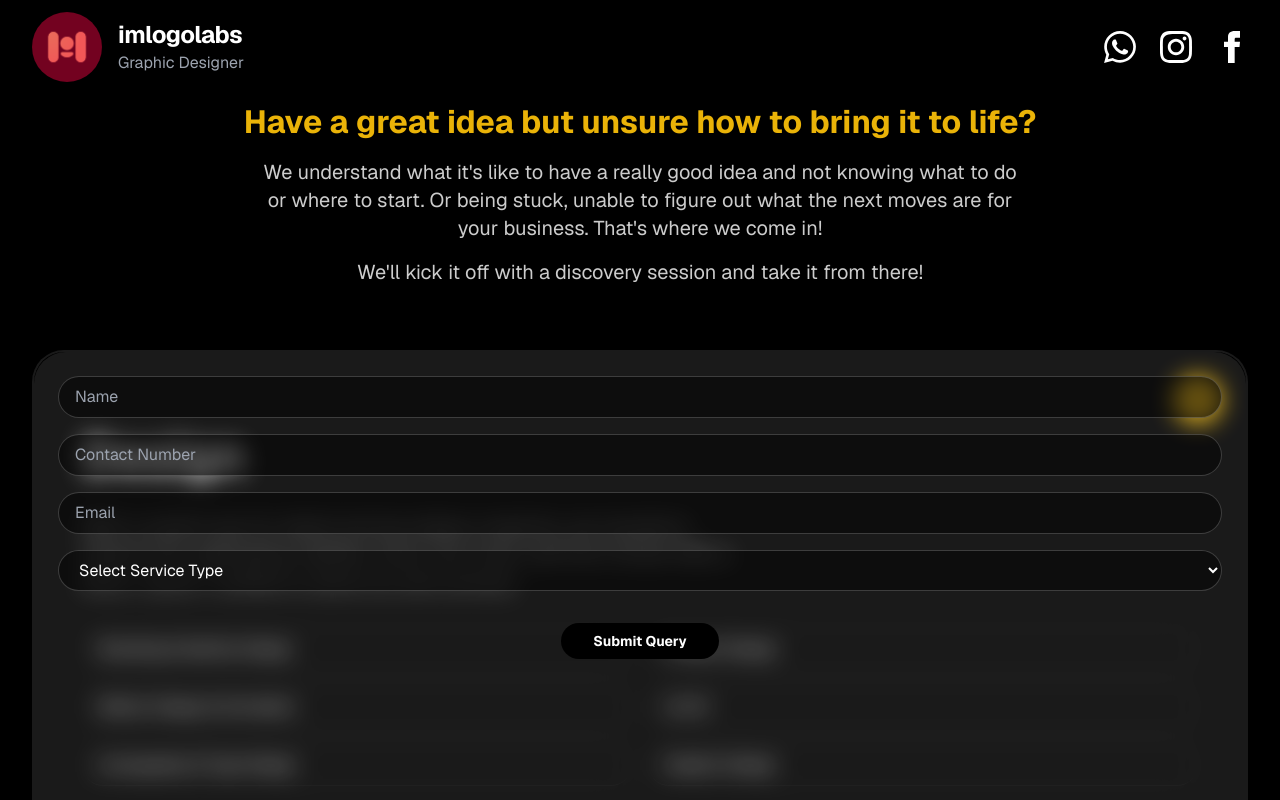
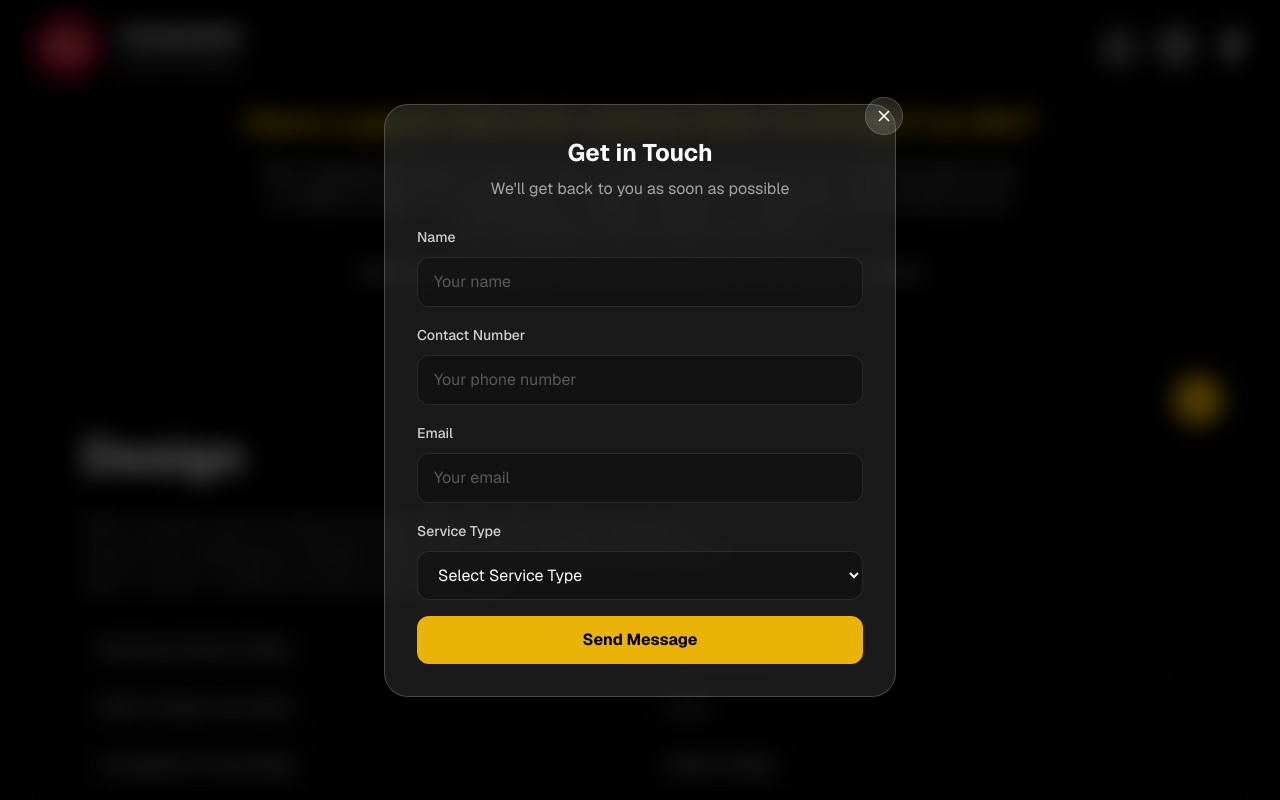
Before and after one commit to TinyFlaaticals/Imlogolabs, a Next.js app: page / in a window 1280 px wide. Both pictures are taken after a click on the button 1198 px from the left and 1346 px from the top of the page. Shown: the part 946-1746 px from the top of the page. Built offline with nearby package versions, Linux system fonts and the light colour scheme.

Commit message:
feat: enhance query form with WhatsApp integration and modern UI design
- Add WhatsApp message integration for form submissions
- Implement glassmorphic modal design
- Add form validation and improved UX
- Enhance form styling with animations and transitions

```diff
--- a/app/page.tsx
+++ b/app/page.tsx
@@ -335,7 +335,29 @@ const ServiceCard = ({ title, description, items }: ServiceCardProps) => {
 
   const handleSubmit = (e: React.FormEvent) => {
     e.preventDefault();
-    console.log(formData);
+
+    // Format the message for WhatsApp
+    const message = `
+*New Query from Website*
+Name: ${formData.name}
+Contact: ${formData.contactNumber}
+Email: ${formData.email}
+Service: ${formData.serviceType}
+    `.trim();
+
+    // Create WhatsApp URL (replace with your actual phone number)
+    const whatsappUrl = `https://wa.me/+9607692107?text=${encodeURIComponent(message)}`;
+
+    // Open WhatsApp in a new tab
+    window.open(whatsappUrl, '_blank');
+
+    // Reset form and close it
+    setFormData({
+      name: '',
+      contactNumber: '',
+      email: '',
+      serviceType: ''
+    });
     setIsFormOpen(false);
   };
 
@@ -380,56 +402,110 @@ const ServiceCard = ({ title, description, items }: ServiceCardProps) => {
       <AnimatePresence>
         {isFormOpen && (
           <motion.div
+            initial={{ opacity: 0, backdropFilter: "blur(0px)" }}
+            animate={{ opacity: 1, backdropFilter: "blur(12px)" }}
+            exit={{ opacity: 0, backdropFilter: "blur(0px)" }}
+            className="fixed inset-0 z-50 flex items-center justify-center px-4 sm:px-0"
+          >
+            {/* Backdrop */}
+            <motion.div
+              className="absolute inset-0 bg-black/60"
               initial={{ opacity: 0 }}
               animate={{ opacity: 1 }}
               exit={{ opacity: 0 }}
-            className="absolute inset-0 bg-white/10 backdrop-blur-md rounded-[16px] sm:rounded-[32px] p-4 sm:p-6"
+              onClick={() => setIsFormOpen(false)}
+            />
+
+            {/* Form Container */}
+            <motion.div
+              initial={{ scale: 0.9, opacity: 0 }}
+              animate={{ scale: 1, opacity: 1 }}
+              exit={{ scale: 0.9, opacity: 0 }}
+              className="relative bg-white/10 backdrop-blur-xl rounded-3xl p-6 sm:p-8 w-full max-w-lg border border-white/20 shadow-2xl"
             >
-            <form onSubmit={handleSubmit} className="space-y-3 sm:space-y-4">
+              {/* Close Button */}
+              <motion.button
+                className="absolute -top-2 -right-2 p-2 bg-white/10 backdrop-blur-md rounded-full border border-white/20 text-white hover:bg-white/20 transition-colors"
+                whileHover={{ scale: 1.05 }}
+                whileTap={{ scale: 0.95 }}
+                onClick={() => setIsFormOpen(false)}
+              >
+                <svg width="20" height="20" viewBox="0 0 24 24" fill="none" stroke="currentColor" strokeWidth="2">
+                  <path d="M18 6L6 18M6 6l12 12" />
+                </svg>
+              </motion.button>
+
+              {/* Form Header */}
+              <div className="text-center mb-6">
+                <h3 className="text-2xl font-bold text-white mb-2">Get in Touch</h3>
+                <p className="text-white/60">We'll get back to you as soon as possible</p>
+              </div>
+
+              {/* Form */}
+              <form onSubmit={handleSubmit} className="space-y-4">
+                <div className="space-y-2">
+                  <label className="text-white/80 text-sm font-medium">Name</label>
                   <input
                     type="text"
-                placeholder="Name"
-                className="w-full px-3 sm:px-4 py-2 bg-black/50 rounded-full border border-white/20 text-white text-sm sm:text-base"
+                    required
+                    placeholder="Your name"
+                    className="w-full px-4 py-3 bg-black/30 rounded-xl border border-white/10 text-white placeholder-white/30 focus:border-yellow-500/50 focus:ring-2 focus:ring-yellow-500/20 transition-all"
                     value={formData.name}
                     onChange={(e) => setFormData({ ...formData, name: e.target.value })}
                   />
+                </div>
+
+                <div className="space-y-2">
+                  <label className="text-white/80 text-sm font-medium">Contact Number</label>
                   <input
                     type="tel"
-                placeholder="Contact Number"
-                className="w-full px-3 sm:px-4 py-2 bg-black/50 rounded-full border border-white/20 text-white text-sm sm:text-base"
+                    required
+                    placeholder="Your phone number"
+                    className="w-full px-4 py-3 bg-black/30 rounded-xl border border-white/10 text-white placeholder-white/30 focus:border-yellow-500/50 focus:ring-2 focus:ring-yellow-500/20 transition-all"
                     value={formData.contactNumber}
                     onChange={(e) => setFormData({ ...formData, contactNumber: e.target.value })}
                   />
+                </div>
+
+                <div className="space-y-2">
+                  <label className="text-white/80 text-sm font-medium">Email</label>
                   <input
                     type="email"
-                placeholder="Email"
-                className="w-full px-3 sm:px-4 py-2 bg-black/50 rounded-full border border-white/20 text-white text-sm sm:text-base"
+                    required
+                    placeholder="Your email"
+                    className="w-full px-4 py-3 bg-black/30 rounded-xl border border-white/10 text-white placeholder-white/30 focus:border-yellow-500/50 focus:ring-2 focus:ring-yellow-500/20 transition-all"
                     value={formData.email}
                     onChange={(e) => setFormData({ ...formData, email: e.target.value })}
                   />
+                </div>
+
+                <div className="space-y-2">
+                  <label className="text-white/80 text-sm font-medium">Service Type</label>
                   <select
-                className="w-full px-3 sm:px-4 py-2 bg-black/50 rounded-full border border-white/20 text-white text-sm sm:text-base"
+                    required
+                    className="w-full px-4 py-3 bg-black/30 rounded-xl border border-white/10 text-white focus:border-yellow-500/50 focus:ring-2 focus:ring-yellow-500/20 transition-all"
                     value={formData.serviceType}
                     onChange={(e) => setFormData({ ...formData, serviceType: e.target.value })}
                   >
-                <option value="">Select Service Type</option>
+                    <option value="" className="bg-black">Select Service Type</option>
                     {items.map((service, idx) => (
-                  <option key={idx} value={service}>
+                      <option key={idx} value={service} className="bg-black">
                         {service}
                       </option>
                     ))}
                   </select>
-              <div className="flex justify-center pt-4">
+                </div>
+
                 <motion.button
                   type="submit"
-                  className="px-8 py-2 bg-black text-white rounded-full font-bold text-sm hover:bg-white hover:text-black transition-colors duration-200"
+                  className="w-full px-6 py-3 bg-yellow-500 hover:bg-yellow-400 text-black font-bold rounded-xl transition-colors mt-6"
                   whileHover={{ scale: 1.02 }}
                   whileTap={{ scale: 0.98 }}
                 >
-                  Submit Query
+                  Send Message
                 </motion.button>
-              </div>
               </form>
+            </motion.div>
           </motion.div>
         )}
       </AnimatePresence>
```
Lines whose indentation alone changed are shown as unchanged.
